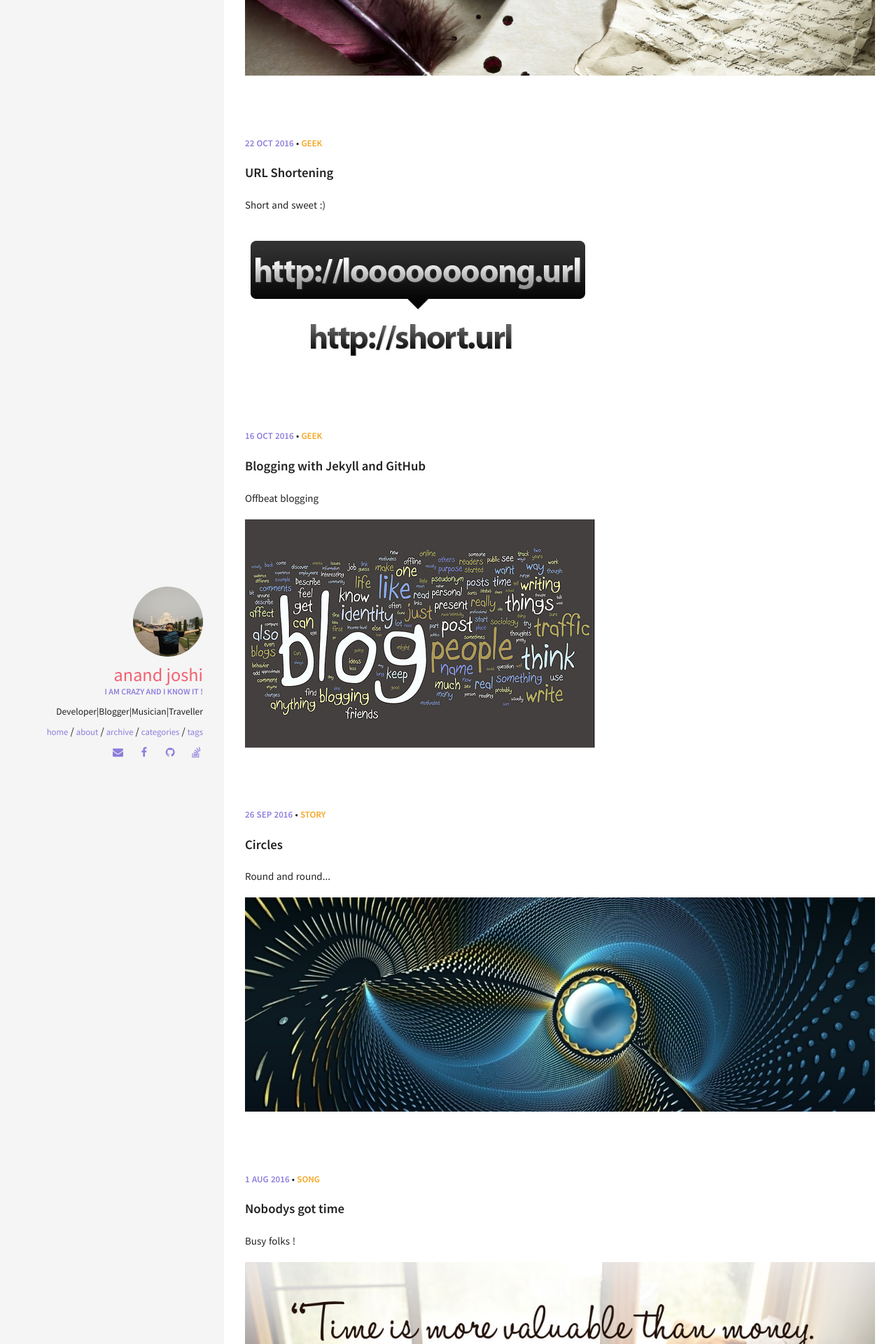
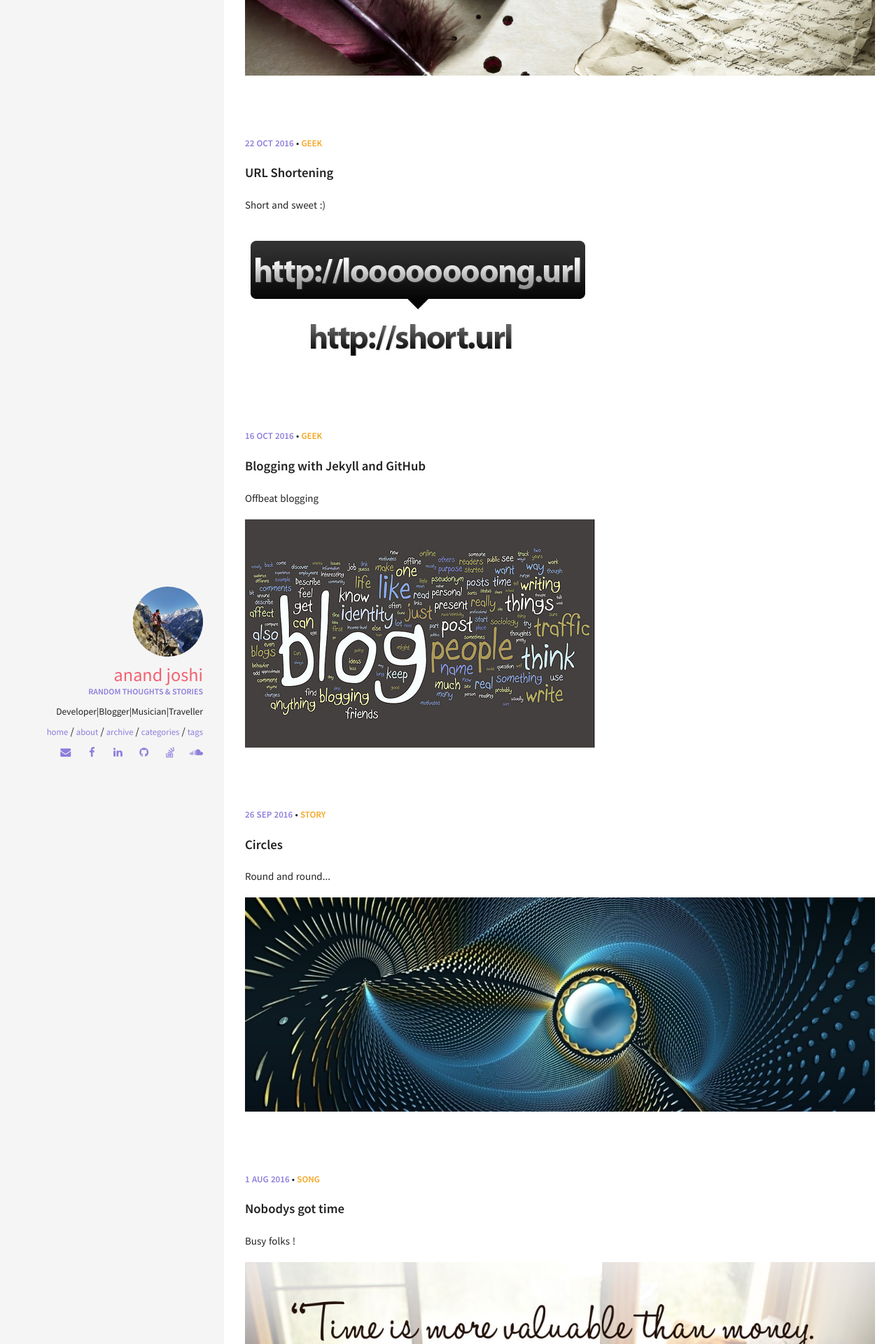
Before and after one commit to anandjoshi91/anandjoshi91.github.io, a Jekyll site: the page built from index.html, in a window 1280 px wide. Shown: the part 413-2333 px from the top of the page at 70% size. Built offline with Jekyll 4.4.1, drawn with Linux system fonts in a browser that asks for light colours; the list of posts is cut into pages by our own code.

Commit message:
more social icons and new avatar \m/

```diff
--- a/_config.yml
+++ b/_config.yml
@@ -40,8 +40,8 @@ kramdown:
 #
 owner:
   name: Anand Joshi
-  avatar: anand.png
-  job: "I am crazy and I know it !"
+  avatar: anand.jpg
+  job: "Random thoughts & Stories"
   bio: "Developer|Blogger|Musician|Traveller"
   email: anandhjoshi@outlook.com
   disqus-shortname: disqus-xhnqvb9w3g
@@ -57,7 +57,7 @@ owner:
   github: anandjoshi91
   gitlab: #username
   stackoverflow: 6143348/anand-joshi
-  linkedin: #username
+  linkedin: anand-joshi-84a01437
   skype: #username
   xing: #username
   instagram: #username
@@ -68,7 +68,7 @@ owner:
   steam: #username
   dribbble: #username
   youtube: #username
-  soundcloud: #username
+  soundcloud: anand-joshi-5
   weibo: #username
   flickr: #username
   500px: #username
```
Also changed, not shown: img/anand.jpg (added).
